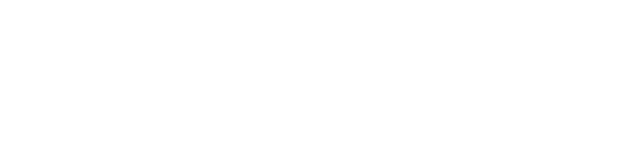
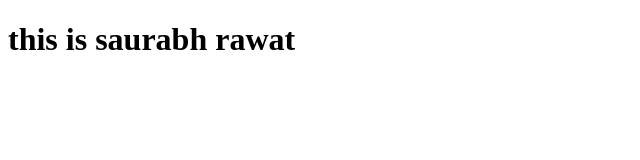
Before and after one commit to Saurabh-Rwt/learning, a plain HTML site: page index.html in a window 1280 px wide. Shown: the whole page, without its empty margins (0-640 px from the left). Drawn offline with Linux system fonts and the light colour scheme.

Commit message:
Merged saurabh branch into main

```diff
--- a/index.html
+++ b/index.html
@@ -6,6 +6,6 @@
     <title>Document</title>
 </head>
 <body>
-
+    <h1>this is saurabh rawat</h1>
 </body>
 </html>
```
